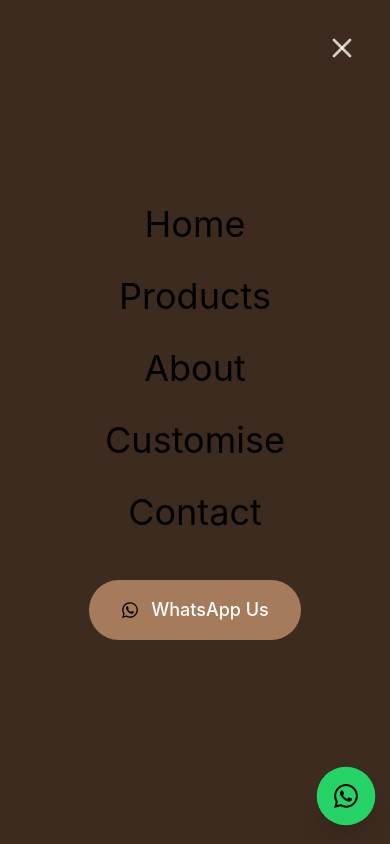
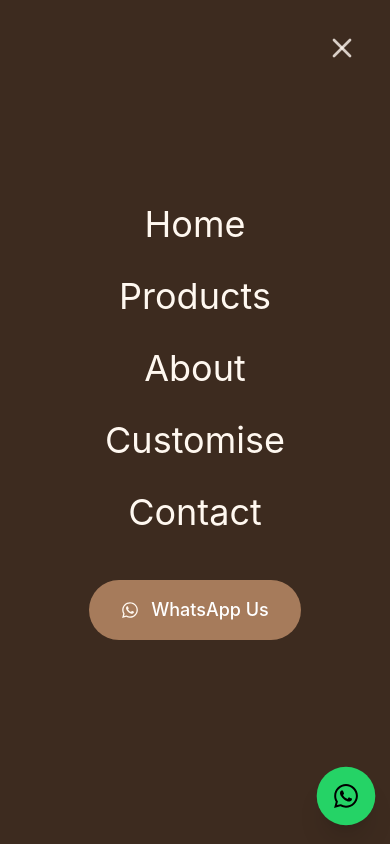
Before and after one commit to RishiBagora/WaxTales-Handmade-candles, a React (Vite) app: page /contact in a window 390 px wide. Both pictures are taken after a click on the button 337 px from the left and 41 px from the top of the page. Shown: the top 844 px of the page. Built offline with nearby package versions, Linux system fonts and the light colour scheme.

Commit message:
heavy animation fix

```diff
--- a/src/App.jsx
+++ b/src/App.jsx
@@ -16,7 +16,7 @@ const App = () => {
     <div className=''>
       <Navbar/>
       <div className='pt-[110px] lg:pt-[130px]'>
-        <PageWrapper>
+
          <Routes>
         <Route exact path='/' element={<Home />} />
         <Route path='/about' element={<About />} />
@@ -26,7 +26,7 @@ const App = () => {
         <Route path='/policies' element={<Policies />} />
         <Route path='/contact' element={<Contact />} />
       </Routes>
-      </PageWrapper>
+
        </div>
        <Footer/>
        <WhatsAppFloat/>
--- /dev/null
+++ b/src/components/common/ScrollToTop.jsx
@@ -0,0 +1,12 @@
+import { useEffect } from "react";
+import { useLocation } from "react-router-dom";
+
+export default function ScrollToTop() {
+  const { pathname } = useLocation();
+
+  useEffect(() => {
+    window.scrollTo(0, 0);
+  }, [pathname]);
+
+  return null;
+}
--- a/src/components/layout/Navbar.jsx
+++ b/src/components/layout/Navbar.jsx
@@ -3,7 +3,7 @@ import { motion, AnimatePresence } from "framer-motion";
 import { FaWhatsapp, FaCoffee } from "react-icons/fa"; // Coffee icon added
 import { FiMenu, FiX } from "react-icons/fi";
 import { useLocation, Link } from "react-router-dom";
-
+// import business from "../../data/business";
 const navLinks = [
   { name: "Home", path: "/" },
   { name: "Products", path: "/products" },
@@ -16,6 +16,7 @@ export default function Navbar() {
   const [scrolled, setScrolled] = useState(false);
   const [menuOpen, setMenuOpen] = useState(false);
   const location = useLocation();
+  const whatsappLink = `https://wa.me/9922007656?text=Hi, I want to place a custom candle order`;
 
   // Coffee Theme Colors
   const colors = {
@@ -92,7 +93,7 @@ export default function Navbar() {
             <motion.a
               whileHover={{ scale: 1.05, boxShadow: "0 10px 20px rgba(78, 52, 46, 0.2)" }}
               whileTap={{ scale: 0.98 }}
-              href="#"
+              href=""
               className="flex items-center gap-2 px-6 py-2.5 rounded-full text-white font-poppins text-sm shadow-md"
               style={{
                 background: "linear-gradient(135deg, #4E342E 0%, #3D2B1F 100%)",
@@ -120,7 +121,7 @@ export default function Navbar() {
             initial={{ opacity: 0 }}
             animate={{ opacity: 1 }}
             exit={{ opacity: 0 }}
-            className="fixed inset-0 z-[70] bg-[#3D2B1F] flex flex-col justify-center items-center"
+            className="fixed inset-0 z-[70] text-[#FFF8F0] bg-[#3D2B1F] flex flex-col justify-center items-center"
           >
             <button
               className="absolute top-8 right-8 text-[#FFF8F0]/80 hover:text-white"
@@ -151,7 +152,7 @@ export default function Navbar() {
                 initial={{ opacity: 0 }}
                 animate={{ opacity: 1 }}
                 transition={{ delay: 0.5 }}
-                href="#"
+                href={whatsappLink}
                 className="mt-4 flex items-center gap-3 px-8 py-4 rounded-full bg-[#A67B5B] text-[#FFF8F0] text-lg font-medium"
               >
                 <FaWhatsapp /> <span className="text-white">WhatsApp Us </span>
--- a/src/main.jsx
+++ b/src/main.jsx
@@ -4,13 +4,12 @@ import './index.css'
 import App from './App.jsx'
 import { BrowserRouter } from 'react-router-dom'
 import { Analytics } from "@vercel/analytics/react"
+import ScrollToTop from './components/common/ScrollToTop.jsx'
 
 createRoot(document.getElementById('root')).render(
   <BrowserRouter>
-
-
+    <ScrollToTop/>
     <App />
     <Analytics/>
-
   </BrowserRouter>
 )
```
